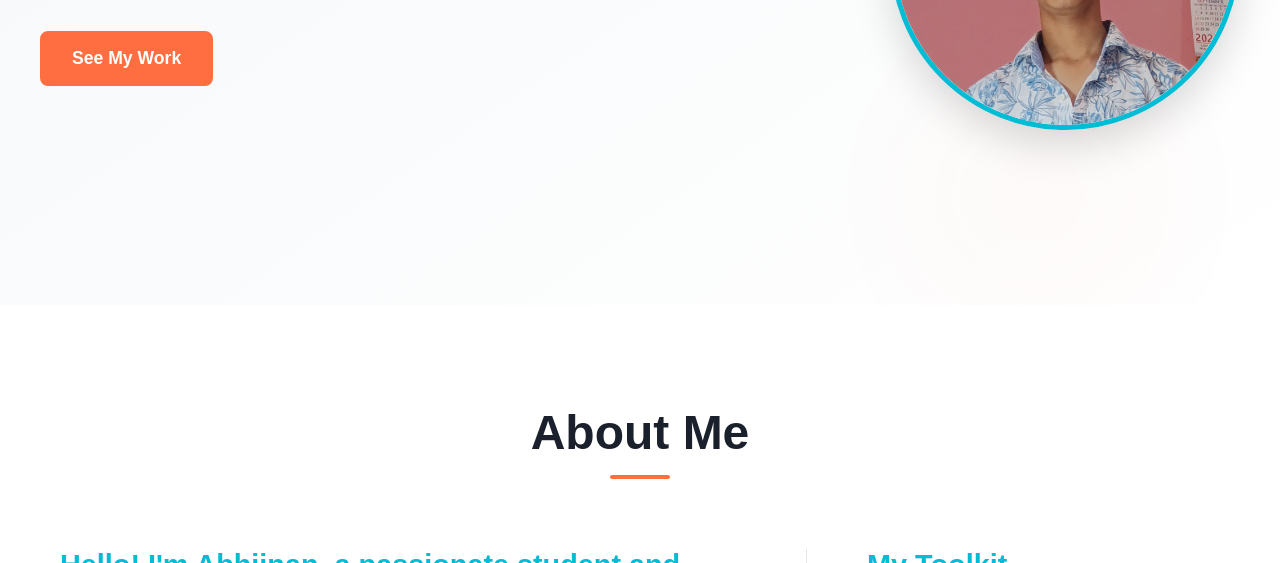
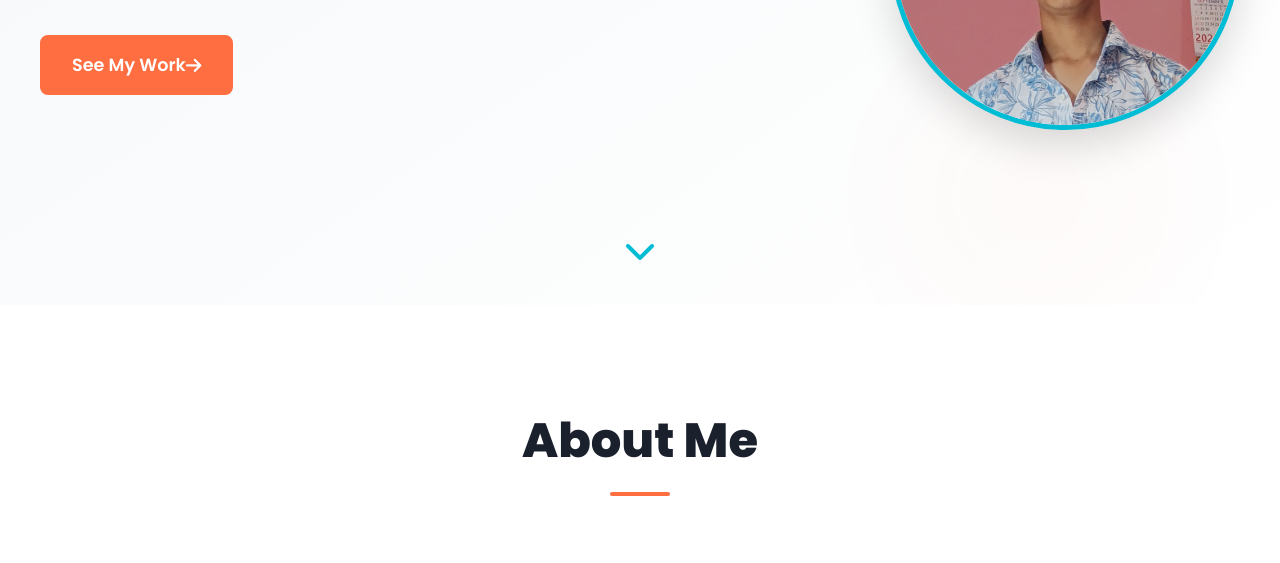
Before and after one commit to AbhijnanSahariah1/Abhijnan.Dev, a plain HTML site: page index.html in a window 1280 px wide. Shown: the part 495-1058 px from the top of the page. Drawn offline with Linux system fonts and the light colour scheme.

Commit message:
Include Google Fonts and Font Awesome in index.html
Added Google Fonts and Font Awesome links to enhance styling and icons.

```diff
--- a/index.html
+++ b/index.html
@@ -5,6 +5,8 @@
     <meta name="viewport" content="width=device-width, initial-scale=1.0">
     <title>Abhijnan | Student & Web Developer</title>
     <link rel="stylesheet" href="portfolio1.css">
+    <link href="https://fonts.googleapis.com/css2?family=Poppins:wght@300;400;600;700;800&display=swap" rel="stylesheet">
+    <link rel="stylesheet" href="https://cdnjs.cloudflare.com/ajax/libs/font-awesome/6.0.0-beta3/css/all.min.css">
 
 </head>
 <body>
```
